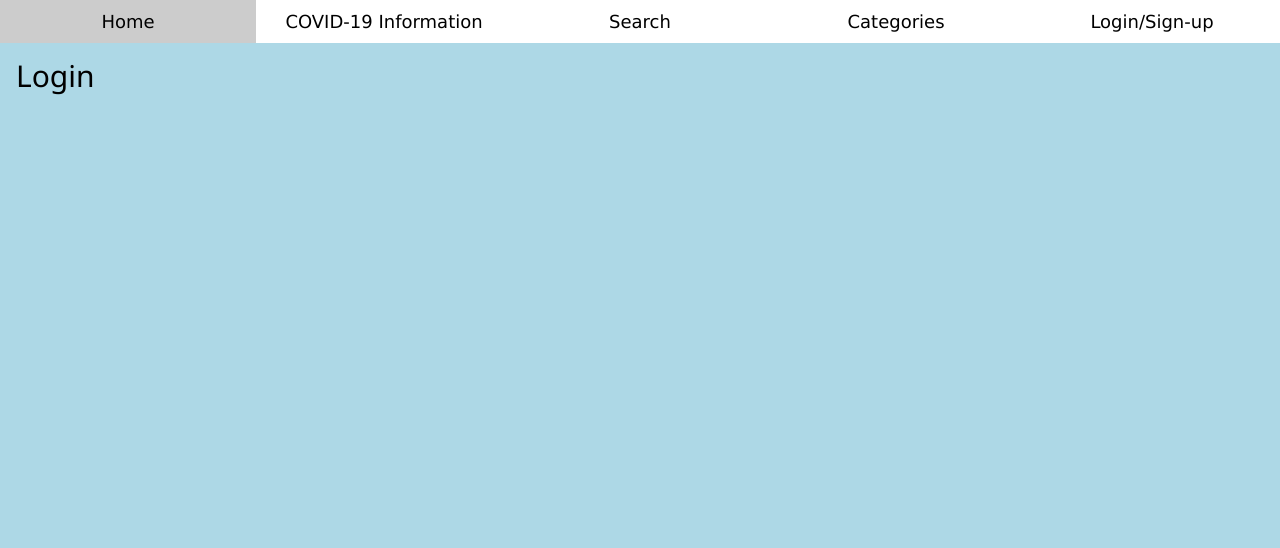
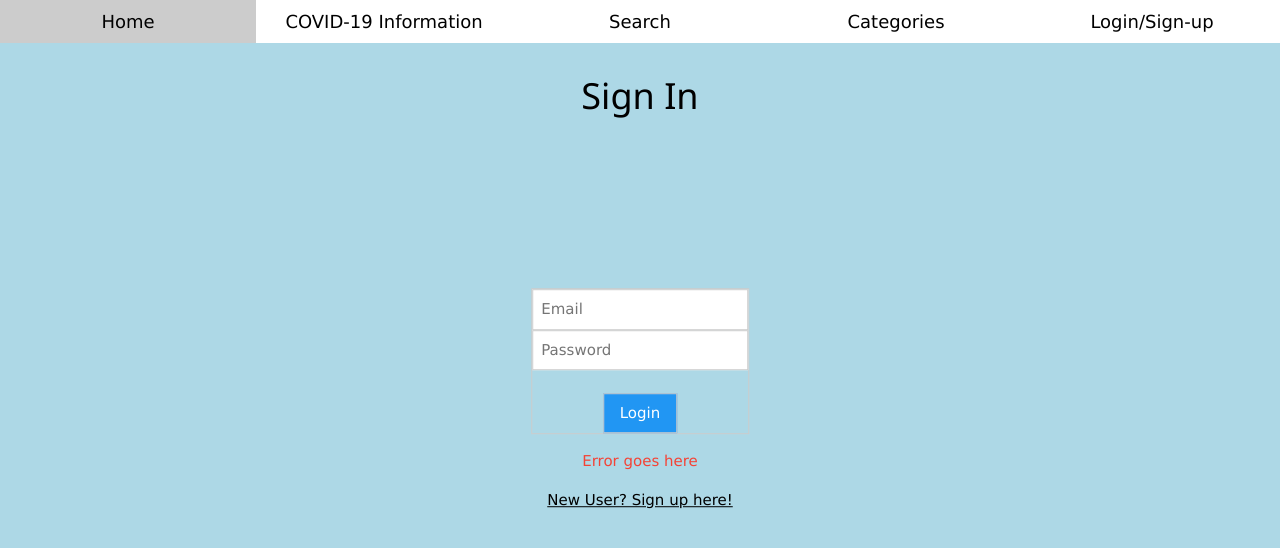
Before and after one commit to DairySniper31/localbusinesstrackerv2, a React (Create React App) app: page /login in a window 1280 px wide. Shown: the top 548 px of the page. Built offline with nearby package versions, Linux system fonts and the light colour scheme.

Commit message:
Login and Search page made

```diff
--- a/src/App.js
+++ b/src/App.js
@@ -3,26 +3,10 @@ import {Link, Route, Switch} from "react-router-dom";
 
 import Home from "./Home";
 import Covid from "./Covid";
+import Search from "./Search";
+import Login from "./Login";
 
 import './w3.css';
-
-const Search = () => (
-    <div>
-        <h2>Search</h2>
-    </div>
-);
-
-const Categories = () => (
-    <div>
-        <h2>Categories</h2>
-    </div>
-);
-
-const Login = () => (
-    <div>
-        <h2>Login</h2>
-    </div>
-);
 
 function App() {
     return (
@@ -75,7 +59,6 @@ function App() {
                     <Route exact path="/"><Home/></Route>
                     <Route path="/covid"><Covid/></Route>
                     <Route path="/search"><Search/></Route>
-                    <Route path="/categories"><Categories/></Route>
                     <Route path="/login"><Login/></Route>
                 </Switch>
             </div>
--- /dev/null
+++ b/src/Login.js
@@ -0,0 +1,42 @@
+import React from 'react';
+import {Link} from "react-router-dom";
+
+import "./w3.css";
+
+function Login() {
+    return (
+        <div>
+            <div className="w3-panel w3-center">
+                <h1 className="w3-text">Sign In</h1>
+            </div>
+            <div className="w3-display-middle">
+                <form className="w3-cell-middle w3-border w3-center">
+                    <input className="w3-input w3-border"
+                           type={"email"}
+                           id={"email"}
+                           placeholder={"Email"}
+                    />
+                    <input className="w3-input w3-border"
+                           type={"password"}
+                           id={"password"}
+                           placeholder={"Password"}
+                    /><br/>
+                    <input className="w3-button w3-border w3-blue"
+                           type={"submit"}
+                           value={"Login"}
+                    />
+                </form>
+                <div className="w3-panel w3-center">
+                    <label className="w3-text-red">Error goes here</label>
+                </div>
+                <div className="w3-container w3-center">
+                    <Link className="w3-text" to ="/register">
+                        New User? Sign up here!
+                    </Link>
+                </div>
+            </div>
+        </div>
+    );
+}
+
+export default Login
--- /dev/null
+++ b/src/Search.js
@@ -0,0 +1,29 @@
+import React from 'react';
+import {Route, useRouteMatch, useParams} from "react-router-dom";
+
+import "./w3.css";
+
+const SearchPart = () => {
+    const {searchQuery} = useParams();
+    return (
+        <div>
+            <h3>
+                {searchQuery}
+            </h3>
+        </div>
+    );
+}
+
+function Search() {
+    const {url} = useRouteMatch();
+    return (
+        <div>
+            <h1>Search Page</h1>
+            <Route path={`${url}/:searchQuery`}>
+                <SearchPart/>
+            </Route>
+        </div>
+    );
+}
+
+export default Search;
```
